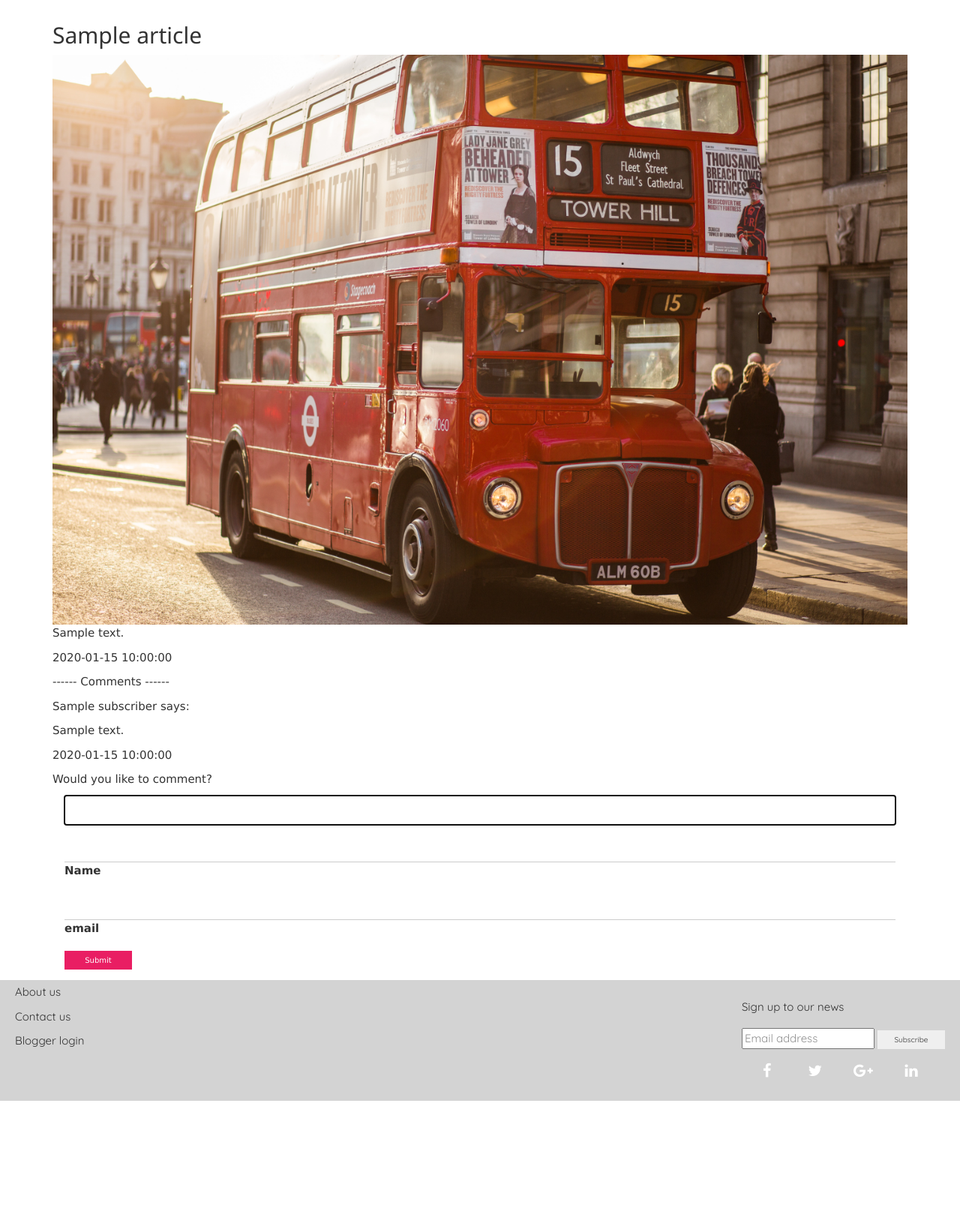
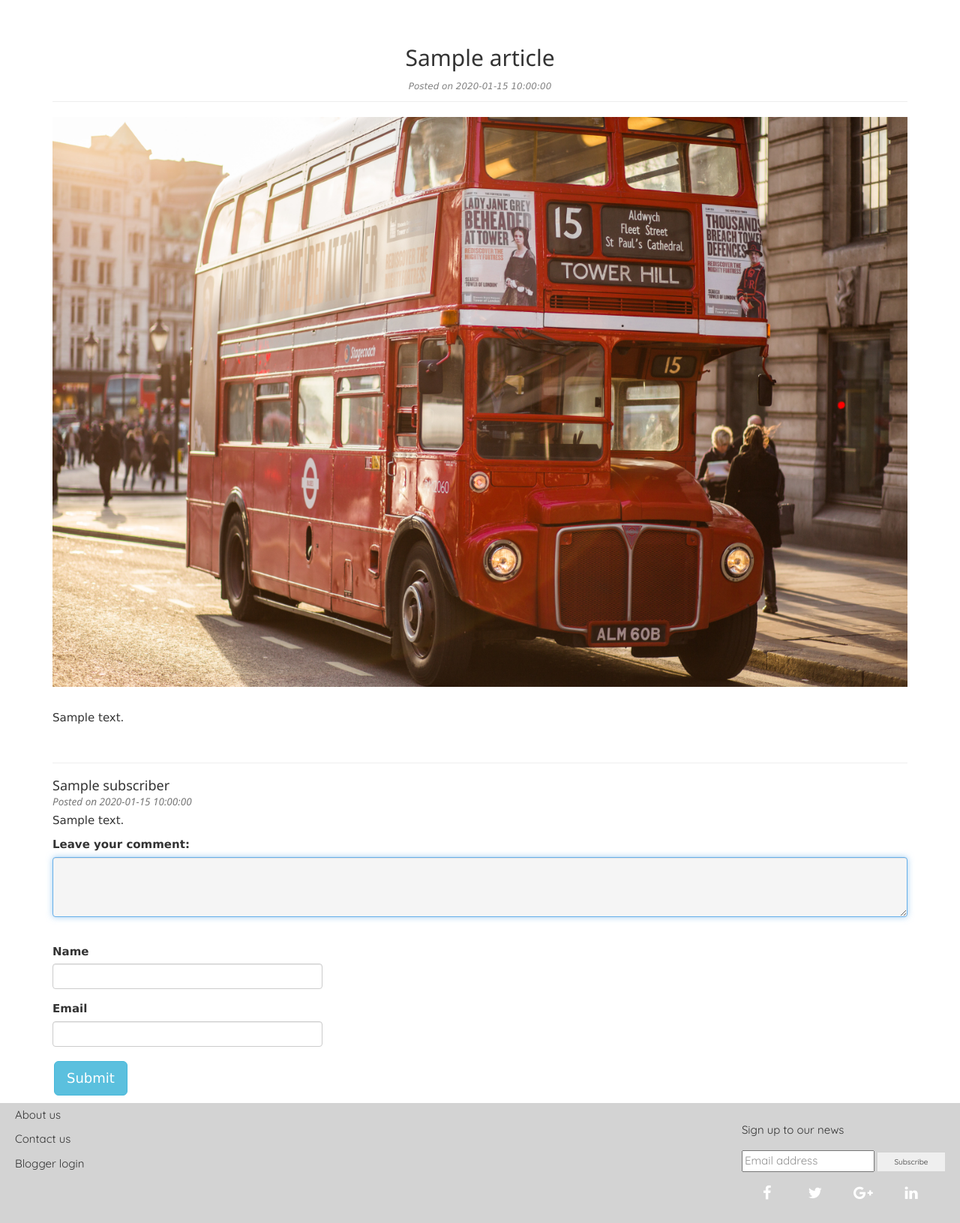
Before and after one commit to QA-Instructor/MVC-Skeleton, a PHP site: page /?controller=article&action=readArticle&article_id=1 in a window 1280 px wide. Shown: the part 56-1687 px from the top of the page at 75% size. Before the commit the page ends 1524 px from the top, so only its background shows below. Run offline with PHP 8.4, Linux system fonts and the light colour scheme; tables that the repository leaves empty or names only in its code hold one stand-in row (values such as "Sample post"); some libraries are stand-ins or nearby versions.

Commit message:
Styling of article page complited

```diff
--- a/controllers/article_controller.php
+++ b/controllers/article_controller.php
@@ -14,6 +14,8 @@ class ArticleController {
             }
         } else {
             Comment::newComment($_GET['article_id']);
+            header("Location: " . $_SERVER['REQUEST_URI']);
+            exit();
         }
         try {
             // we use article_id to get the correct article and comments to it
--- a/models/comment.php
+++ b/models/comment.php
@@ -49,7 +49,7 @@ class Comment {
         $id = intval($id);
         $req1 = $db->prepare("INSERT INTO subscriber(name, email) SELECT :name, :email FROM subscriber WHERE NOT EXISTS (SELECT * FROM subscriber WHERE email= :email ) LIMIT 1");
         $req2 = $db->prepare("INSERT INTO comment(comment, date, article_id, comment_status_id, subscriber_id) "
-                . "values (:comment, CURDATE(), :id, '3', (SELECT subscriber_id FROM subscriber WHERE email = :email))");
+                . "values (:comment, CURDATE(), :id, '1', (SELECT subscriber_id FROM subscriber WHERE email = :email))");
         $req1->bindParam(':name', $name);
         $req1->bindParam(':email', $email);
         $req2->bindParam(':comment', $comment);
@@ -65,7 +65,10 @@ class Comment {
         }
         if (isset($_POST['comment']) && $_POST['comment'] != "") {
             $filteredComment = filter_input(INPUT_POST, 'comment', FILTER_SANITIZE_SPECIAL_CHARS);
+        } else {
+            trigger_error(" Please fill in all required fields !");
         }
+
 
         $name = $filteredName;
         $email= $filteredEmail;
--- a/routes.php
+++ b/routes.php
@@ -27,7 +27,7 @@ function call($controller, $action) {
 // for validation we list the allowed controllers and their actions
 // Add an entry for each new controller and its actions
 $controllers = array('pages' => ['home', 'error','Homepage'],
-                    'article' => ['readAll','read','readArticle', 'createArticle', 'create','update','delete','readcategory'],
+                    'article' => ['readAll','read','readArticle', 'createArticle', 'createComment', 'create','update','delete','readcategory'],
                      'blogger' => ['login', 'logout'],
 
                     );
--- a/views/articles/readArticle.php
+++ b/views/articles/readArticle.php
@@ -1,39 +1,62 @@
-<h2><?php echo $article->title; ?></h2>
+
+<div class="page-header text-center">
+    <h2><?php echo $article->title; ?></h2>
+<small style="color:graytext"> <i>Posted on <?php echo $article->date; ?></i></small>
+</div>
+    <div style="background-color:gold" class="">
+
 <?php
 $file = 'views/images/' . $article->id. '.jpg';
 if (file_exists($file)) {
-    $img = "<img src='$file' width='100%' />";
+    $img = "<img src='$file' width='100% heght= 30%' />";
     echo $img;
 }
 ?>
-<p><?php echo $article->content; ?></p>
-<p><?php echo $article->date; ?></p>
+    </div>
+
+
+<p class="text-justify" style="margin-top: 30px; margin-bottom: 40px"><?php echo $article->content; ?></p>
+
+
 
 <!-- map will be inserted here if exists -->
 <div id="map"></div>
 
 
-<p>------ Comments ------</p>
+
+<p class="page-header"></p>
 
 <?php foreach ($comments as $commentObj) { ?>
-    <p><?php echo $commentObj->subscriber; ?> says:</p>
-    <p><?php echo $commentObj->comment; ?></p>
-    <p><?php echo $commentObj->date; ?></p>
+<div class="media">
+    <div class="media-body">
+        <h5 class="media-heading"><?php echo $commentObj->subscriber; ?><br> <small><i>Posted on <?php echo $commentObj->date; ?></i></small></h5>
+    <p ><?php echo $commentObj->comment; ?></p>
+    </div>
+    </div>
+
 <?php } ?>
 
-<p>Would you like to comment?</p>
-<form action="" method="POST" class="w3-container" enctype="multipart/form-data">
-    <p>
-        <input class="w3-input" type="text" name="comment" autofocus>
-    </p>
-    <p>
-        <input class="w3-input" type="text" name="name" required >
+<form action="" method="POST"  enctype="multipart/form-data">
+
+    <div class="form-group row">
+       <div class="col-xs-12">
+       <label >Leave your comment:</label>
+    <textarea class="form-control well well-md"  name="comment" required autofocus></textarea>
+       </div>
+   </div>
+
+    <div class="form-group row">
+        <div class="col-sm-4 col-xs-6">
         <label>Name</label>
-    </p>
-        <p>
-            <input class="w3-input" type="email" name="email" required>
-        <label>email</label>
-    </p>
+        <input class="form-control" type="text" name="name" required >
+        </div>
+    </div>
+        <div class="form-group row">
+            <div class="col-xs-6 col-sm-4">
+            <label>Email</label>
+            <input class="form-control" type="email" name="email" required>
+            </div>
+        </div>
 
   <input type="hidden"
 	   name="MAX_FILE_SIZE"
@@ -41,9 +64,10 @@ if (file_exists($file)) {
          />
 
   <p>
-    <input class="w3-btn w3-pink" type="submit" value="Submit">
+      <button class="btn btn-info btn-lg"  type="submit">Submit</button>
   </p>
 </form>
+
 
 
 
--- a/views/css/styles.css
+++ b/views/css/styles.css
@@ -156,6 +156,14 @@ a {
 
     padding: 50px;
 }
+.padding-top-bottom-20px {
+    padding-top: 20%;
+    padding-bottom: 20%;
+}
+.margin-top-btm{
+    margin-bottom: 30%;
+    margin-top: 10%;
+}
 
 .btn{
   background-color: #a8aec1;
--- a/views/layout.php
+++ b/views/layout.php
@@ -8,7 +8,7 @@
         <link rel="stylesheet" href="views/css/styles.css">
         <!--navbar bootstrap-->
         <link rel="stylesheet" href="https://maxcdn.bootstrapcdn.com/bootstrap/3.3.7/css/bootstrap.min.css">
-        <script src="https://ajax.googleapis.com/ajax/libs/jquery/1.12.4/jquery.min.js"></script>
+        <script src="https://ajax.googleapis.com/ajax/libs/jquery/3.3.1/jquery.min.js"></script>
         <script src="https://maxcdn.bootstrapcdn.com/bootstrap/3.3.7/js/bootstrap.min.js"></script>
         <!--google fonts-->
         <link href="https://fonts.googleapis.com/css?family=Quicksand" rel="stylesheet">
@@ -62,7 +62,7 @@
                 </form>
             </div>
         </nav>
-        <div class='container'>
+        <div class='container' >
             <?php require_once('routes.php'); ?>
         </div>
         <footer class="footer">
```
